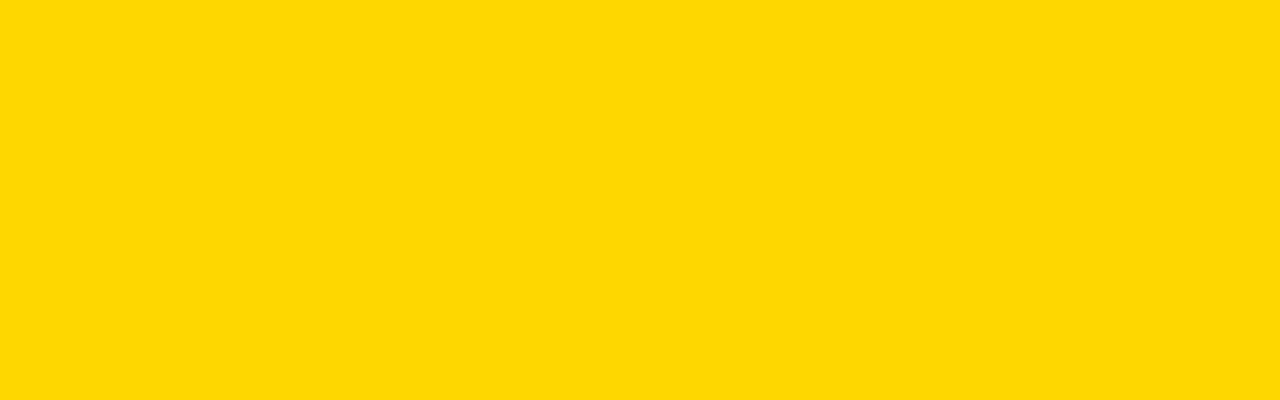
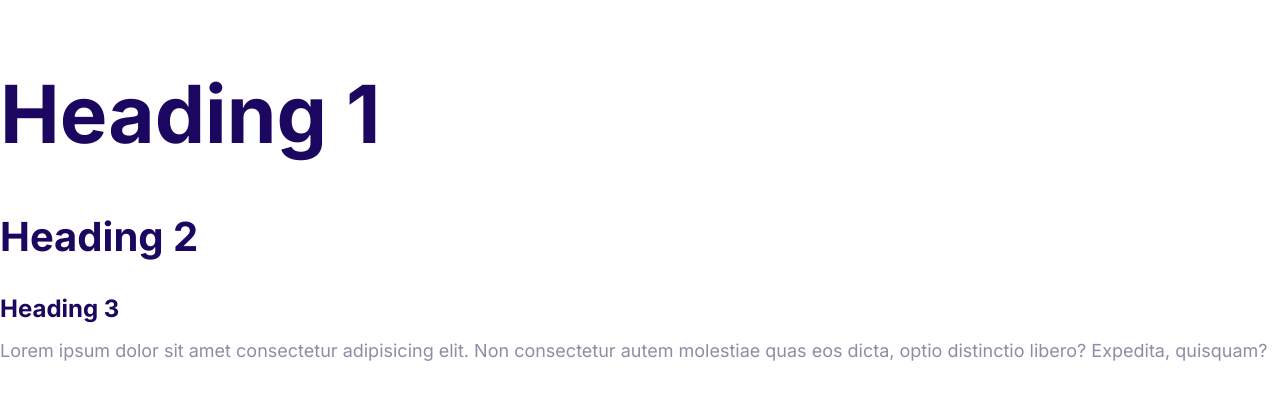
Before and after one commit to thanhviet09081998/moshify-website, a plain HTML site: page index.html in a window 1280 px wide. Drawn offline with Linux system fonts and the light colour scheme.

Commit message:
Define style for the fonts.

```diff
--- a/css/style.css
+++ b/css/style.css
@@ -5,6 +5,47 @@
   --color-heading: #1b0760;
   --color-body: #918ca4;
 }
+html {
+  /* 62.5% of 16px = 10px = 1rem */
+  font-size: 62.5%;
+}
 body {
-  background-color: gold;
+  font-family: Inter, Arial, Helvetica, sans-serif;
+  color: var(--color-body);
+  font-size: 2.4rem;
+  line-height: 1.5;
 }
+
+h1,
+h2,
+h3 {
+  color: var(--color-heading);
+  margin-bottom: 1rem;
+}
+h1 {
+  font-size: 7rem;
+}
+h2 {
+  font-size: 4rem;
+}
+h3 {
+  font-size: 3rem;
+}
+p {
+  margin-top: 0;
+}
+
+@media screen and (min-width: 1024px) {
+  body {
+    font-size: 1.8rem;
+  }
+  h1 {
+    font-size: 8rem;
+  }
+  h2 {
+    font-size: 4rem;
+  }
+  h3 {
+    font-size: 2.4rem;
+  }
+}
--- a/index.html
+++ b/index.html
@@ -7,8 +7,14 @@
     <link rel="stylesheet" href="./css/normalize.css">
     <link rel="stylesheet" href="./css/style.css">
     <title>Document</title>
+    <link rel="preconnect" href="https://fonts.googleapis.com">
+<link rel="preconnect" href="https://fonts.gstatic.com" crossorigin>
+<link href="https://fonts.googleapis.com/css2?family=Inter:wght@400;700&display=swap" rel="stylesheet">
 </head>
 <body>
-
+    <h1>Heading 1</h1>
+    <h2>Heading 2</h2>
+    <h3>Heading 3</h3>
+    <p>Lorem ipsum dolor sit amet consectetur adipisicing elit. Non consectetur autem molestiae quas eos dicta, optio distinctio libero? Expedita, quisquam?</p>
 </body>
 </html>
```
